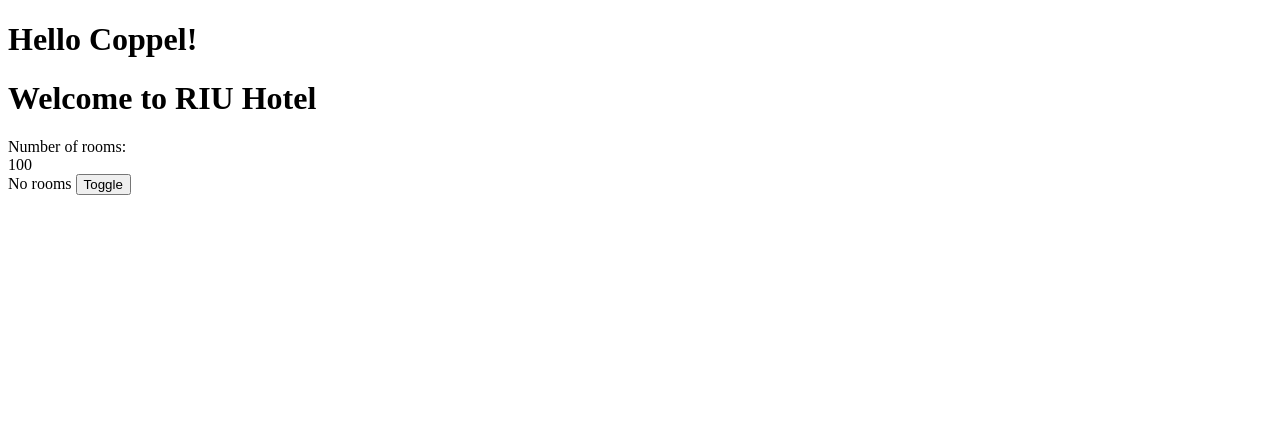
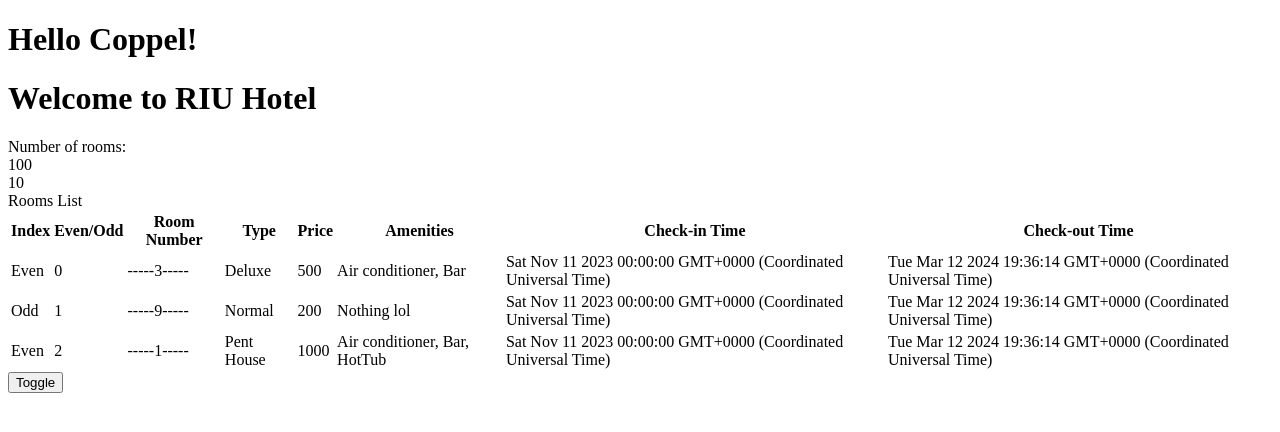
Before and after one commit to gilrg18/angularConcepts, an Angular app in the folder hotelinventoryapp/: page / in a window 1280 px wide. Shown: the top 432 px of the page. Built offline with nearby package versions, Linux system fonts and the light colour scheme.

Commit message:
*ngFor Directive to display values in a table

```diff
--- a/hotelinventoryapp/src/app/rooms/rooms.component.html
+++ b/hotelinventoryapp/src/app/rooms/rooms.component.html
@@ -1,4 +1,3 @@
-
 <h1>Welcome to {{ hotelName }}</h1>
 <div [hidden]="hideRooms">
   Number of rooms:
@@ -9,9 +8,33 @@
 <!-- document.getElementById('numberOfRooms').innerText = numberOfRooms; -->
 
 <!-- OPTIONAL CHAINING, NULLAGE COALLESCING show # of available rooms if they exist or show msg 'No rooms'-->
-{{rooms.availableRooms ?? 'No rooms'}}
+{{ rooms.availableRooms ?? "No rooms" }}
 
-<div *ngIf="rooms?.availableRooms">Rooms List</div>
+<div *ngIf="rooms.availableRooms > 0">
+  Rooms List
+  <table>
+    <tr>
+      <th>Index</th>
+      <th>Even/Odd</th>
+      <th>Room Number</th>
+      <th>Type</th>
+      <th>Price</th>
+      <th>Amenities</th>
+      <th>Check-in Time</th>
+      <th>Check-out Time</th>
+    </tr>
+    <tr *ngFor="let room of roomList; let e = even; let o = odd; let i = index">
+      <td>{{ e ? "Even" : "Odd" }}</td>
+      <td>{{ i }}</td>
+      <td>{{ room.roomNumber.toString().padStart(6, "-").padEnd(11, "-") }}</td>
+      <td>{{ room.roomType }}</td>
+      <td>{{ room.price }}</td>
+      <td>{{ room.amenities }}</td>
+      <td>{{ room.checkinTime }}</td>
+      <td>{{ room.checkoutTime }}</td>
+    </tr>
+  </table>
+</div>
 
 <!-- EVENT BINDING -->
 <!-- (click) banana syntax -->
--- a/hotelinventoryapp/src/app/rooms/rooms.component.ts
+++ b/hotelinventoryapp/src/app/rooms/rooms.component.ts
@@ -1,5 +1,5 @@
 import { Component } from '@angular/core';
-import { Room } from './rooms';
+import { Room, RoomList } from './rooms';
 import { CommonModule } from '@angular/common';
 
 @Component({
@@ -20,10 +20,38 @@
   hideRooms = false;
 
   rooms: Room = {
-    // totalRooms: 20,
-    // availableRooms: 10,
-    // bookedRooms: 5,
+    totalRooms: 20,
+    availableRooms: 10,
+    bookedRooms: 5,
   };
+
+  roomList: RoomList[] = [{
+    roomNumber: 3,
+    roomType:'Deluxe',
+    amenities: 'Air conditioner, Bar',
+    price: 500,
+    photos: 'asdasd.jpg',
+    checkinTime: new Date('11-Nov-2023'),
+    checkoutTime: new Date()
+  },
+  {
+    roomNumber: 9,
+    roomType:'Normal',
+    amenities: 'Nothing lol',
+    price: 200,
+    photos: 'asdasd.jpg',
+    checkinTime: new Date('11-Nov-2023'),
+    checkoutTime: new Date()
+  },
+  {
+    roomNumber:1,
+    roomType:'Pent House',
+    amenities: 'Air conditioner, Bar, HotTub',
+    price: 1000,
+    photos: 'asdasd.jpg',
+    checkinTime: new Date('11-Nov-2023'),
+    checkoutTime: new Date()
+  }]
 
   toggle() {
     this.hideRooms = !this.hideRooms;
```
Also changed, not shown: hotelinventoryapp/src/app/rooms/rooms.ts (+13 -3 lines).
